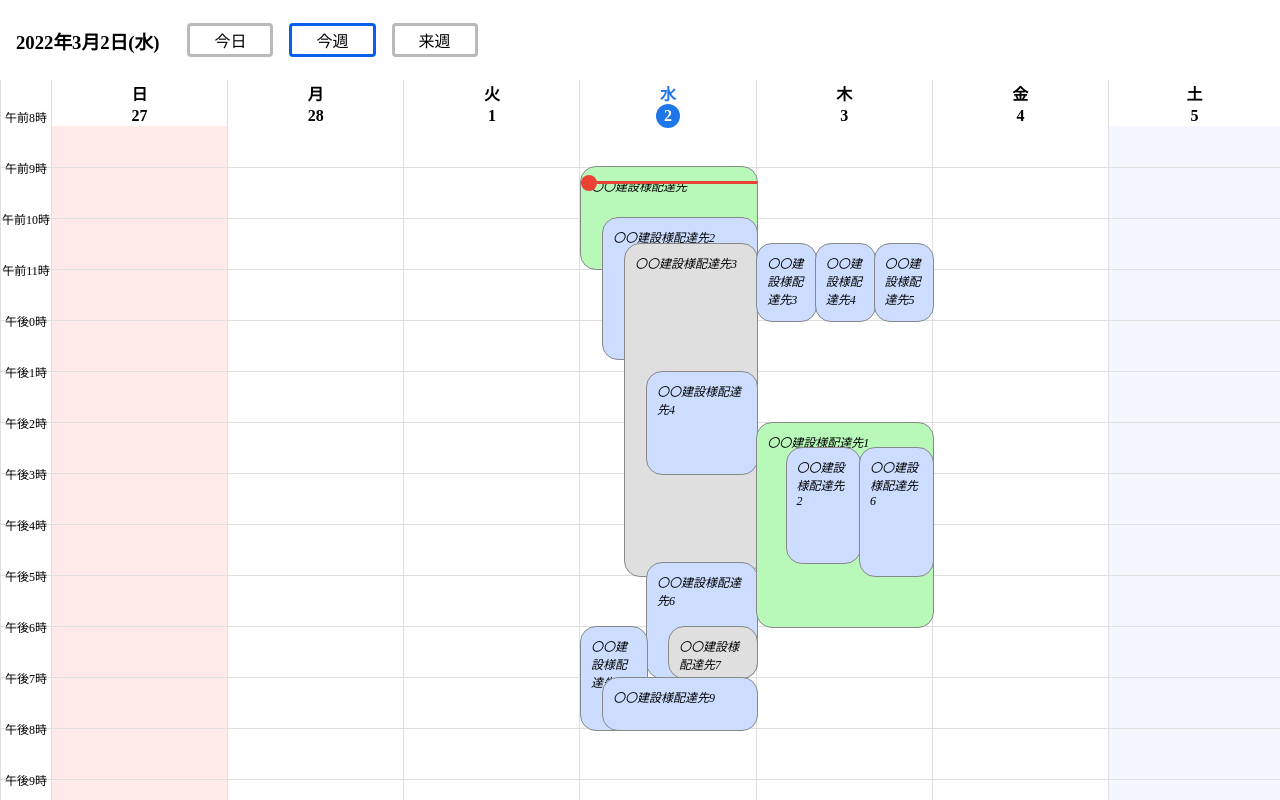
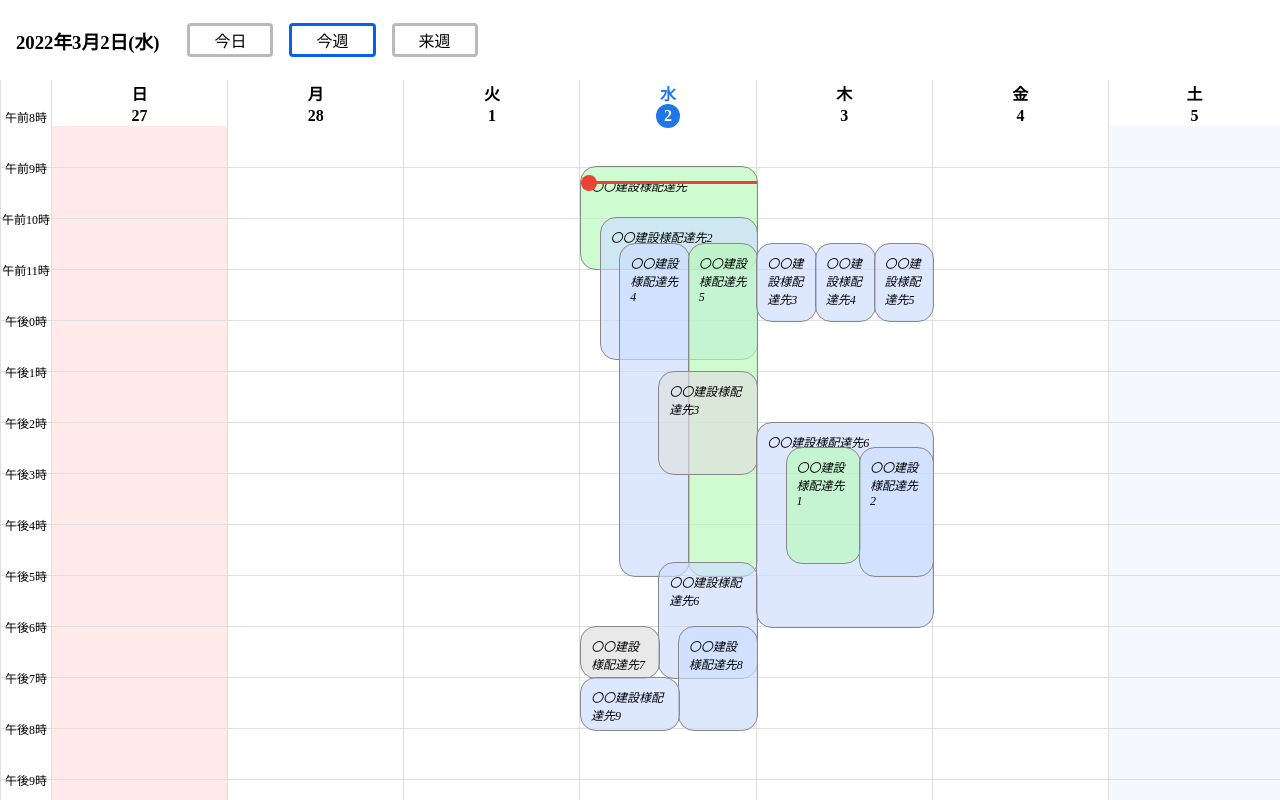
Before and after one commit to cpt-sugiura/calendar-demo, a React app: page / in a window 1280 px wide. Shown: the part 1600-2400 px from the top of the page. Built offline with nearby package versions, Linux system fonts and the light colour scheme; the HTML template or start-up script is replaced by a standard one.

Commit message:
update type

```diff
--- a/src/Calender/CalenderDateBody.tsx
+++ b/src/Calender/CalenderDateBody.tsx
@@ -7,7 +7,7 @@ import { CalenderTimeMarker } from './CalenderTimeMarker';
 import { includeCurrentTime, isToday } from './calender-helper';
 
 const dateInitForDemo = new Date().getDate();
-const pallet = ['#b8f9ba', '#ccddff', '#dfdfdf'];
+const pallet = ['#b8f9baaa', '#ccddffaa', '#dfdfdfaa'];
 const events: { [p: number]: CalenderEventInput[] } = {
   [dateInitForDemo]: [
     {
@@ -33,6 +33,12 @@ const events: { [p: number]: CalenderEventInput[] } = {
       startDate: new Date('2022-02-28 10:30:00'),
       endDate: new Date('2022-02-28 17:00:00'),
       backgroundColor: pallet[1],
+    },
+    {
+      title: '〇〇建設様配達先5',
+      startDate: new Date('2022-02-28 10:30:00'),
+      endDate: new Date('2022-02-28 17:00:00'),
+      backgroundColor: pallet[0],
     },
     {
       title: '〇〇建設様配達先6',
@@ -134,18 +140,17 @@ export const CalenderDateBody: React.FC<CalenderDateBodyProps> = (props) => {
               })
             )
               .getDateRangeWithDisplay()
-              .map((e, i) => {
-                const simpleModel = events[d.date.getDate()][i];
+              .map((event) => {
                 return (
                   <CalenderEvent
-                    key={`${d.date.getDate()}-${simpleModel.title}`}
-                    event={simpleModel}
+                    key={`${d.date.getDate()}-${event.title}`}
+                    event={event}
                     style={{
-                      top: e.topPer * tbodyHeight,
-                      height: e.heightPer * tbodyHeight,
-                      backgroundColor: simpleModel.backgroundColor,
-                      left: `${e.leftPer}%`,
-                      width: `${e.widthPer}%`,
+                      top: event.topPer * tbodyHeight,
+                      height: event.heightPer * tbodyHeight,
+                      backgroundColor: event.backgroundColor,
+                      left: `${event.leftPer}%`,
+                      width: `${event.widthPer}%`,
                     }}
                   />
                 );
--- a/src/Calender/service/EventRangeDisplayCalculator.ts
+++ b/src/Calender/service/EventRangeDisplayCalculator.ts
@@ -20,9 +20,9 @@ export class EventRangeDisplayCalculator<T = {}> {
     this.dateRangeList = dateRangeList;
   }
 
-  public getDateRangeWithDisplay(): DateRangeRet[] {
+  public getDateRangeWithDisplay(): Array<DateRangeRet & T> {
     // 開始日時昇順
-    const startAsc: Array<Partial<DateRangeRet> & PrimitiveRange & Omit<DateRangeRet, 'widthPer' | 'leftPer'>> =
+    const startAsc: Array<Partial<DateRangeRet> & T & PrimitiveRange & Omit<DateRangeRet, 'widthPer' | 'leftPer'>> =
       this.dateRangeList
         .sort((a, b) => spaceshipEval(a.start.getTime(), b.start.getTime()))
         .map((range) => this.setTopAndHeight(range));
@@ -34,7 +34,7 @@ export class EventRangeDisplayCalculator<T = {}> {
     return allocatedRanges;
   }
 
-  private avoidOverlapSpace(allocatedRanges: DateRangeRet[]): void {
+  private avoidOverlapSpace(allocatedRanges:  Array<DateRangeRet & T>): void {
     // 干渉を整理
     // どこまで干渉を避けるか。この値を小さくすると多少時刻差があっても、グループ化する。
     // todo グループの末尾とグループの始点の衝突について解決していない
@@ -81,11 +81,11 @@ export class EventRangeDisplayCalculator<T = {}> {
     })
   }
 
-  private getBaseAllocatedRanges(rangeOrderByStartAsc: Array<Partial<DateRangeRet> & PrimitiveRange & Omit<DateRangeRet, "widthPer" | "leftPer">>) {
+  private getBaseAllocatedRanges(rangeOrderByStartAsc: Array<Partial<DateRangeRet> & T & PrimitiveRange & Omit<DateRangeRet, "widthPer" | "leftPer">>):  Array<DateRangeRet & T> {
     const slotsCount = this.dateRangeList.length;
     // 描画箇所を割り当て済みかつループ内で参照している範囲と被りうる範囲を貯める
     let slots: Array<PrimitiveRange | null> = Array(this.dateRangeList.length).fill(null);
-    return rangeOrderByStartAsc.map((range): DateRangeRet => {
+    return rangeOrderByStartAsc.map((range):  DateRangeRet & T => {
       // 現在参照している範囲と被らないスロット割り当て済み範囲をnull埋め。スロットを空ける
       slots = slots.map((rangeInSlots) => (rangeInSlots && rangeInSlots.end > range.start ? rangeInSlots : null));
       // 割り当てスロットの決定
@@ -97,6 +97,7 @@ export class EventRangeDisplayCalculator<T = {}> {
       slots[allocateSpace.start] = range;
       // 描画範囲を追加した要素を返す
       return {
+        ...range,
         start: range.start,
         end: range.end,
         heightPer: range.heightPer,
@@ -107,7 +108,7 @@ export class EventRangeDisplayCalculator<T = {}> {
     });
   }
 
-  private setTopAndHeight(range: PrimitiveRange & T): Partial<DateRangeRet> & PrimitiveRange & Omit<DateRangeRet, 'widthPer' | 'leftPer'> {
+  private setTopAndHeight(range: PrimitiveRange & T): Partial<DateRangeRet> & T & PrimitiveRange & Omit<DateRangeRet, 'widthPer' | 'leftPer'> {
     // 高さは確定済みなのでここで記述
     const startSec = range.start.getHours() * 60 * 60 + range.start.getMinutes() * 60 + range.start.getSeconds();
     const endSec = range.end.getHours() * 60 * 60 + range.end.getMinutes() * 60 + range.end.getSeconds();
```
Also changed, not shown: 2 other files (tests, documents, lock files or other folders).
